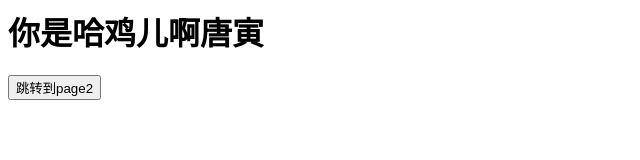
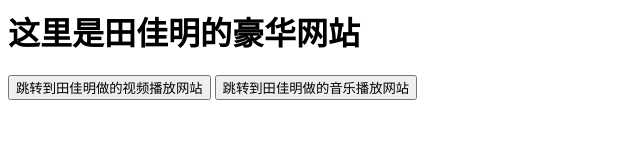
Before and after one commit to mingmingtian/mingmingtian.github.io, a plain HTML site: page index.html in a window 1280 px wide. Shown: the whole page, without its empty margins (0-640 px from the left). Drawn offline with Linux system fonts and the light colour scheme.

Commit message:
Update index.html

```diff
--- a/index.html
+++ b/index.html
@@ -1,2 +1,3 @@
-<h1>你是哈鸡儿啊唐寅 </h1>
-<input type="button" name="" id="" value="跳转到page2" onclick="javascrtpt:window.location.href='https://www.baidu.com/'"/>
+<h1>这里是田佳明的豪华网站 </h1>
+<input type="button" name="" id="" value="跳转到田佳明做的视频播放网站" onclick="javascrtpt:window.location.href='https://www.bilibili.com/'"/>
+<input type="button" name="" id="" value="跳转到田佳明做的音乐播放网站" onclick="javascrtpt:window.location.href='https://music.163.com//'"/>
```
